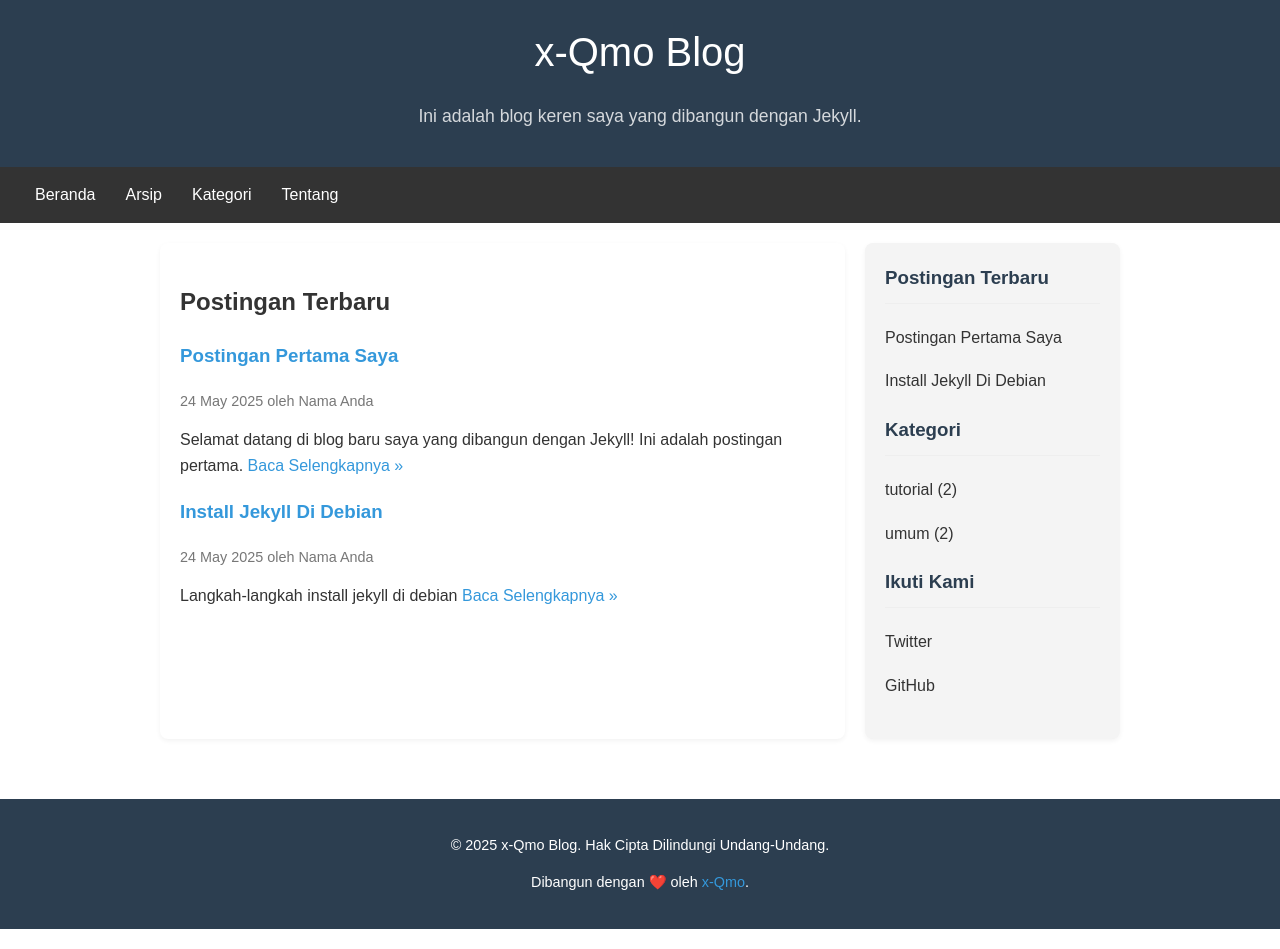
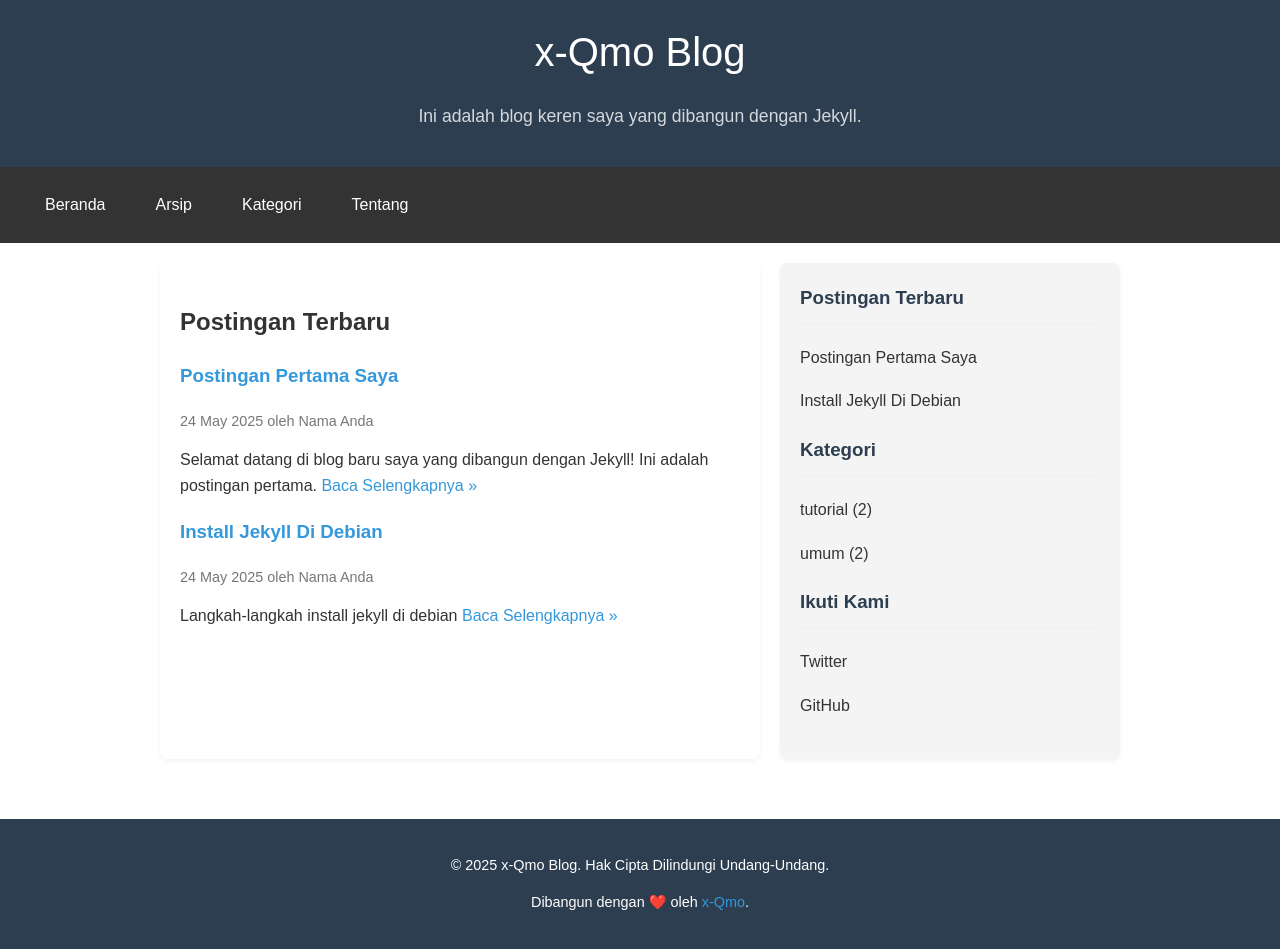
Before and after one commit to x-qmo/x-qmo.github.io, a Jekyll site: the page built from index.html, in a window 1280 px wide. Built offline with Jekyll 4.4.1, drawn with Linux system fonts in a browser that asks for light colours.

Commit message:
update scss & favicon

```diff
--- a/_layouts/default.html
+++ b/_layouts/default.html
@@ -6,6 +6,7 @@
     <title>{{ page.title | default: site.title }}</title>
     <meta name="description" content="{{ page.description | default: site.description }}">
     <link rel="stylesheet" href="{{ "/assets/css/style.css" | relative_url }}">
+    <link rel="icon" href="{{ '/favicon.ico' | relative_url }}" type="image/x-icon">
 </head>
 <body>
 
--- a/assets/css/style.scss
+++ b/assets/css/style.scss
@@ -142,6 +142,7 @@
 .nav-list li {
   text-align: center;
   border-bottom: 1px solid rgba(255,255,255,0.1);
+  padding: 10px;
 }
 
 .nav-list li:last-child {
@@ -168,6 +169,7 @@
   background-color: #fff;
   border-radius: 8px;
   box-shadow: 0 2px 5px rgba(0,0,0,0.05);
+  max-width: 560px;
 }
 
 .sidebar {
@@ -176,6 +178,7 @@
   background-color: $light-grey;
   border-radius: 8px;
   box-shadow: 0 2px 5px rgba(0,0,0,0.05);
+
 }
 
 .sidebar h3 {
```
Also changed, not shown: 1 other file.
